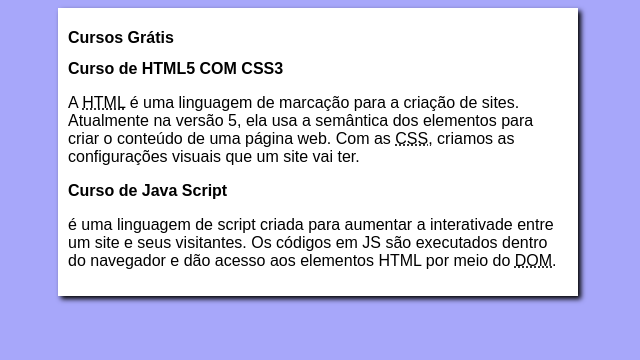
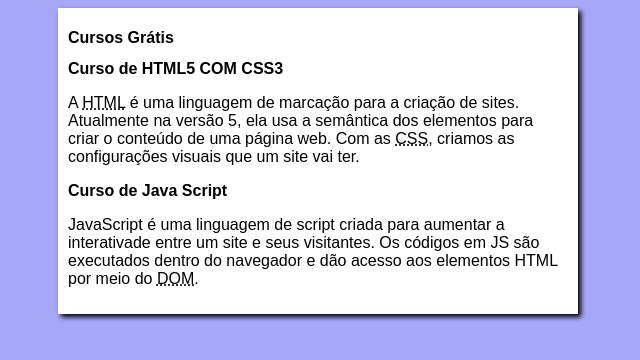
Before and after one commit to juniorsilva-dev/projeto-site, a plain HTML site: page index.html in a window 1280 px wide. Shown: the whole page, without its empty margins (322-962 px from the left). Drawn offline with Linux system fonts and the light colour scheme.

Commit message:
Update index.html

```diff
--- a/index.html
+++ b/index.html
@@ -18,7 +18,7 @@
         </article>
         <article>
             <h2>Curso de Java Script</h2>
-            <p><JavaScript</abbr> é uma linguagem de script criada para aumentar a interativade entre um site e seus visitantes. Os códigos em JS são executados dentro do navegador e dão acesso aos elementos HTML por meio do <abbr title="Document Object Model">DOM</abbr>.</p>
+            <p>JavaScript é uma linguagem de script criada para aumentar a interativade entre um site e seus visitantes. Os códigos em JS são executados dentro do navegador e dão acesso aos elementos HTML por meio do <abbr title="Document Object Model">DOM</abbr>.</p>
 
         </article>
     </main>
```
